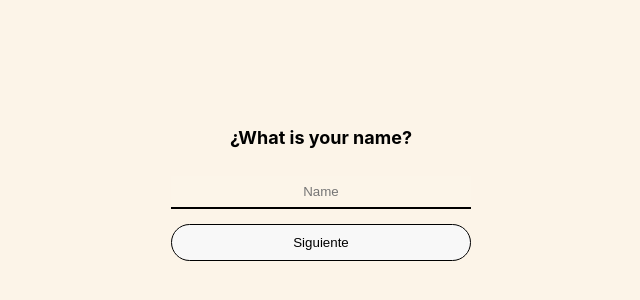
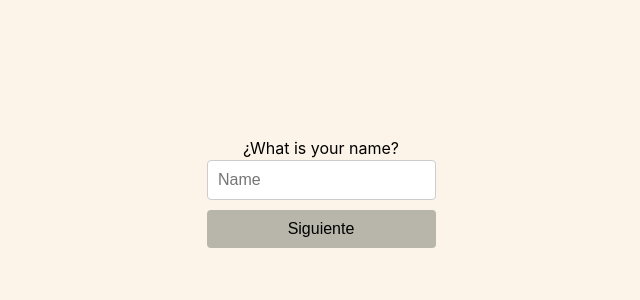
Before and after one commit to titirey18/Formulario2, a React (Vite) app: page / in a window 1280 px wide. Shown: the part 208-508 px from the top of the page, without its empty margins (319-959 px from the left). Built offline with nearby package versions, Linux system fonts and the light colour scheme.

Commit message:
commit changes

```diff
--- a/index.html
+++ b/index.html
@@ -3,6 +3,10 @@
   <head>
     <meta charset="UTF-8" />
     <link rel="icon" type="image/svg+xml" href="/vite.svg" />
+    <link
+    rel="stylesheet"
+    href="https://cdnjs.cloudflare.com/ajax/libs/animate.css/4.1.1/animate.min.css"
+  />
     <meta name="viewport" content="width=device-width, initial-scale=1.0" />
     <title>Forms</title>
   </head>
--- a/package.json
+++ b/package.json
@@ -10,6 +10,7 @@
     "preview": "vite preview"
   },
   "dependencies": {
+    "animate.css": "^4.1.1",
     "react": "^19.0.0",
     "react-dom": "^19.0.0",
     "react-hook-form": "^7.54.2",
--- a/src/components/Form/form.css
+++ b/src/components/Form/form.css
@@ -1,47 +1,59 @@
-form {
+label{
+  color: black;
+  animation: fadeInDownBig;
+  animation-duration: 2s;
+}
+.form-container {
+  padding: 20px;
+  width: 100%;
+  color: black;
+  max-width: 400px;
+  box-sizing: border-box;
+  margin: 0 auto;
+}
+
+.form-content {
   display: flex;
   flex-direction: column;
-  width: 300px;
-  margin: auto;
-  gap: 15px;
-  text-align: center;
-}
-label {
-  color: #000000;
-  font-size: 18px;
-  font-weight: bold;
-  margin-bottom: 10px;
-  display: block;
+  overflow: hidden;
 }
 
-input, select {
-  padding: 8px;
-  color: #000;
-  border: none;
-  border-bottom: 2px solid #000000;
-  background-color: rgb(252, 245, 233);
-  text-align: center;
+
+.animate__animated {
+  animation-duration: 2s;
+}
+
+
+
+input,
+select {
+  width: 100%;
+  padding: 10px;
+  margin-bottom: 10px;
+  border-radius: 4px;
+  border: 1px solid #ccc;
+  font-size: 16px;
+  transition: border-color 0.3s ease, background-color 0.3s ease;
 }
 
 button {
-  background-color: rgb(248, 248, 248);
-  border: #000000 solid 1px;
-  border-radius: 20px;
+  width: 100%;
+  padding: 10px;
+  background-color: #b8b5ab;
   color: rgb(0, 0, 0);
-  padding: 10px;
+  border: none;
+  border-radius: 4px;
+  font-size: 16px;
   cursor: pointer;
+  transition: background-color 0.3s ease;
 }
 
 button:hover {
-  background-color: rgb(224, 224, 240);
-}
-
-select {
-  color: #000000;
-  font-size: 16px;
+  background-color: #45a049;
 }
 
 
-select:hover {
-  color: #000000;
+span {
+  font-size: 13px;
+  color: red;
 }
--- a/src/components/Form/form.jsx
+++ b/src/components/Form/form.jsx
@@ -9,7 +9,6 @@ const preguntas = [
   "¿Where do you live?",
   "Enter your email address",
   "Enter your phone number",
-  "Enter a password",
 ];
 
 const placeholders = {
@@ -18,8 +17,7 @@ const placeholders = {
   age: "Select your age range",
   city: "Your city",
   email: "youremail@example.com",
-  phone: "Your phone number (10 digits)",
-  password: "********",
+  phone: "Your phone number",
 };
 
 const Form = () => {
@@ -31,8 +29,17 @@ const Form = () => {
     city: "",
     email: "",
     phone: "",
-    password: "",
   });
+  const [errores, setErrores] = useState({
+    name: "",
+    lastName: "",
+    age: "",
+    city: "",
+    email: "",
+    phone: "",
+  });
+
+  const [animacion, setAnimacion] = useState(false);
 
   const handleChange = (e) => {
     setRespuestas({
@@ -42,29 +49,37 @@ const Form = () => {
   };
 
   const handleNext = () => {
-    const currentQuestion = Object.keys(respuestas)[paso];
+    const currentKey = Object.keys(respuestas)[paso];
+    let newErrores = { ...errores };
 
-    if (respuestas[currentQuestion].trim() === "") {
-      alert("Por favor, responde la pregunta antes de continuar.");
-      return;
+
+    if (respuestas[currentKey].trim() === "") {
+      newErrores[currentKey] = "Este campo es obligatorio";
+    } else {
+      newErrores[currentKey] = "";
     }
 
-    if (currentQuestion === "email" && !respuestas[currentQuestion].includes("@")) {
-      alert("Por favor, ingresa un correo electrónico válido.");
-      return;
+
+    if (currentKey === "email" && !respuestas[currentKey].includes("@")) {
+      newErrores.email = "Por favor, introduce una dirección de correo electrónico válida";
     }
 
-    if (currentQuestion === "password" && !/[A-Z]/.test(respuestas[currentQuestion])) {
-      alert("La contraseña debe contener al menos una letra mayúscula.");
-      return;
+
+    if (currentKey === "phone" && !/^\d{10}$/.test(respuestas[currentKey])) {
+      newErrores.phone = "El número de teléfono debe tener exactamente 10 dígitos";
     }
 
-    if (currentQuestion === "phone" && !/^\d{10}$/.test(respuestas[currentQuestion])) {
-      alert("Por favor, ingresa un número de teléfono válido de 10 dígitos.");
-      return;
+    setErrores(newErrores);
+
+
+    if (Object.values(newErrores).every((error) => error === "")) {
+      setAnimacion(true);
+      setTimeout(() => {
+        setPaso(paso + 1);
+        setAnimacion(false);
+
+      }, 1000);
     }
-
-    setPaso(paso + 1);
   };
 
   const handleSubmit = (e) => {
@@ -77,6 +92,12 @@ const Form = () => {
       {paso < preguntas.length ? (
         <>
           <label>{preguntas[paso]}</label>
+
+
+          <div
+  key={paso}
+  className="animate__animated animate__backInUp"
+>
   {paso === 2 ? (
     <select
       name="age"
@@ -91,16 +112,20 @@ const Form = () => {
     </select>
   ) : (
     <input
-              type={paso === 6 ? "password" : "text"}
+      key={paso}
+      type={paso === 4 ? "email" : "text"}
       name={Object.keys(respuestas)[paso]}
       value={respuestas[Object.keys(respuestas)[paso]]}
       onChange={handleChange}
       required
       placeholder={placeholders[Object.keys(respuestas)[paso]]}
-              pattern={paso === 5 ? "\\d{10}" : undefined}  // Solo números para teléfono
-              minLength={paso === 5 ? 10 : undefined}
-              maxLength={paso === 5 ? 10 : undefined}
     />
+  )}
+</div>
+
+
+          {errores[Object.keys(respuestas)[paso]] && (
+            <span>{errores[Object.keys(respuestas)[paso]]}</span>
           )}
           <button type="button" onClick={handleNext}>
             Siguiente
```
Also changed, not shown: 1 other file (tests, documents, lock files or other folders). Lines whose indentation alone changed are shown as unchanged.
